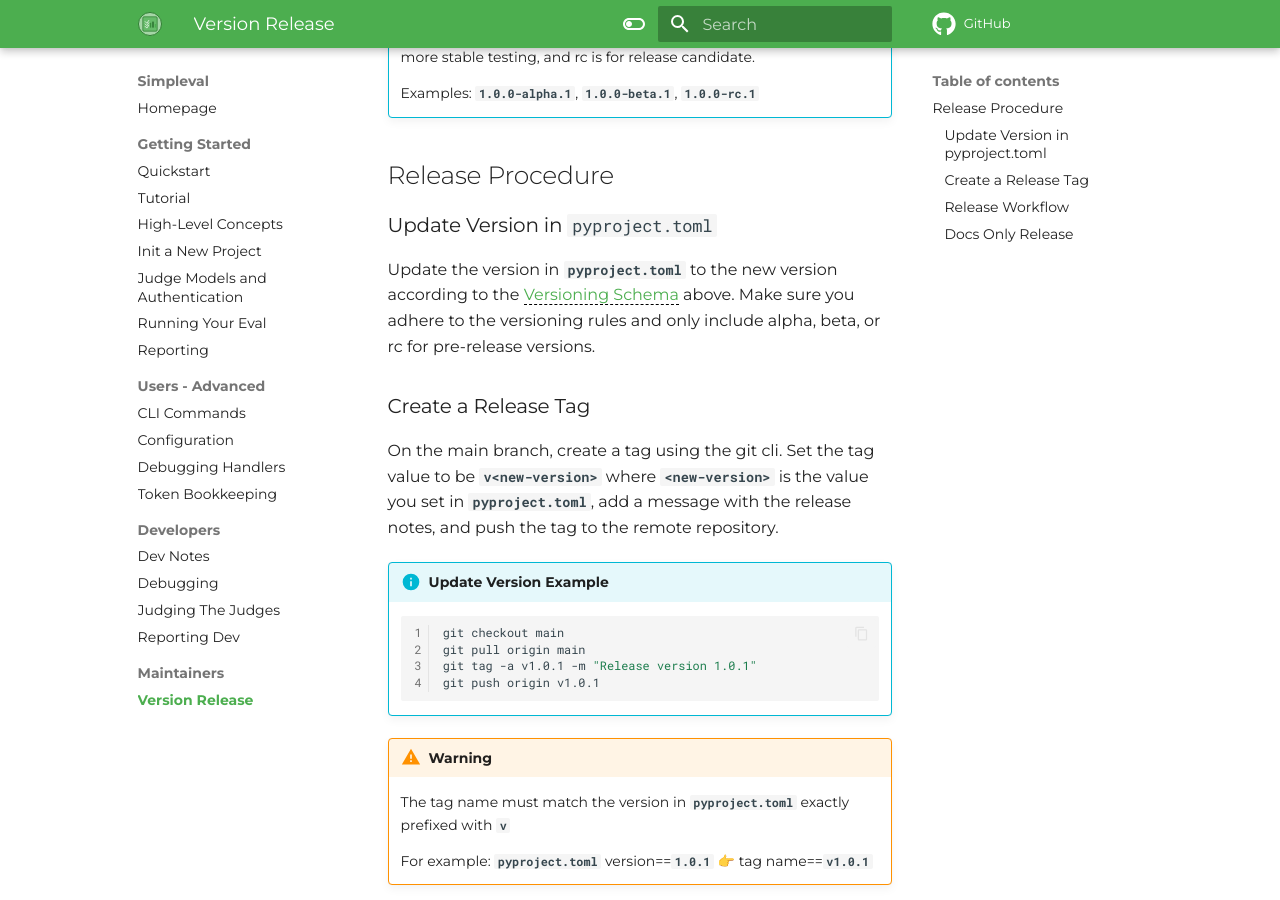
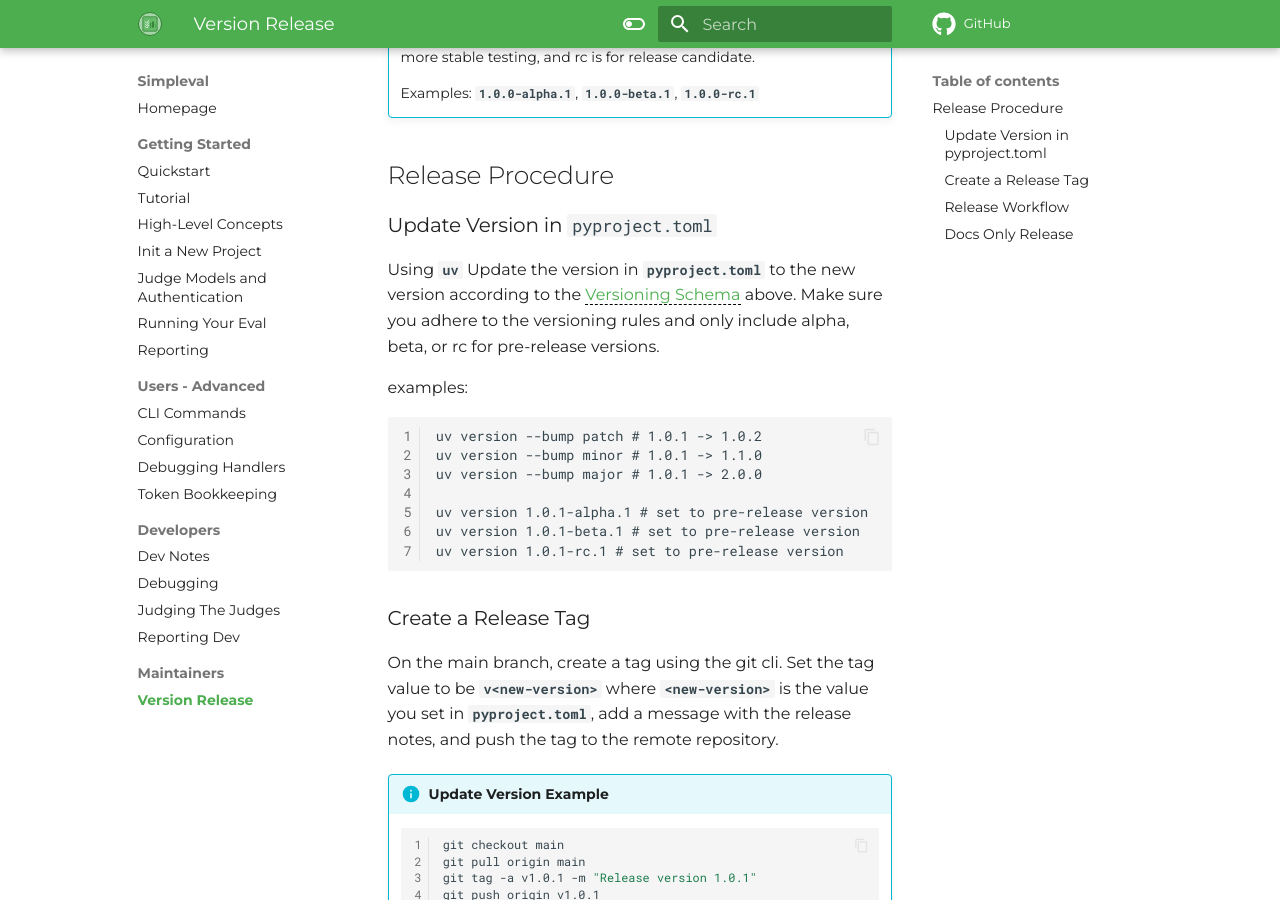
Before and after one commit to cyberark/simple-llm-eval, an MkDocs documentation site: the page built from docs/maintainers/version-release.md, in a window 1280 px wide and 900 px high, scrolled down 577 px. Built offline with MkDocs 1.6.1 and Material for MkDocs 9.7.7, drawn with Linux system fonts in a browser that asks for light colours; comment, search, counter and statistics services are not loaded; the version menu is left out.

Commit message:
update version docs

````diff
--- a/docs/maintainers/version-release.md
+++ b/docs/maintainers/version-release.md
@@ -24,7 +24,19 @@
 
 ### Update Version in `pyproject.toml`
 
-Update the version in `pyproject.toml` to the new version according to the [Versioning Schema](#versioning-schema) above. Make sure you adhere to the versioning rules and only include alpha, beta, or rc for pre-release versions.
+Using `uv` Update the version in `pyproject.toml` to the new version according to the [Versioning Schema](#versioning-schema) above. Make sure you adhere to the versioning rules and only include alpha, beta, or rc for pre-release versions.
+
+examples:
+```
+uv version --bump patch # 1.0.1 -> 1.0.2
+uv version --bump minor # 1.0.1 -> 1.1.0
+uv version --bump major # 1.0.1 -> 2.0.0
+
+uv version 1.0.1-alpha.1 # set to pre-release version
+uv version 1.0.1-beta.1 # set to pre-release version
+uv version 1.0.1-rc.1 # set to pre-release version
+
+```
 
 ### Create a Release Tag
 On the main branch, create a tag using the git cli. Set the tag value to be `v<new-version>` where `<new-version>` is the value you set in `pyproject.toml`, add a message with the release notes, and push the tag to the remote repository.
--- a/pyproject.toml
+++ b/pyproject.toml
@@ -1,6 +1,6 @@
 [project]
 name = "simpleval"
-version = "0.4"
+version = "0.1.0"
 description = "Simple Evaluation Framework for LLM use cases"
 authors = [{ name = "Roy Ben Yosef", email = "roy.benyosef@cyberark.com" }]
 requires-python = ">=3.11"
````
